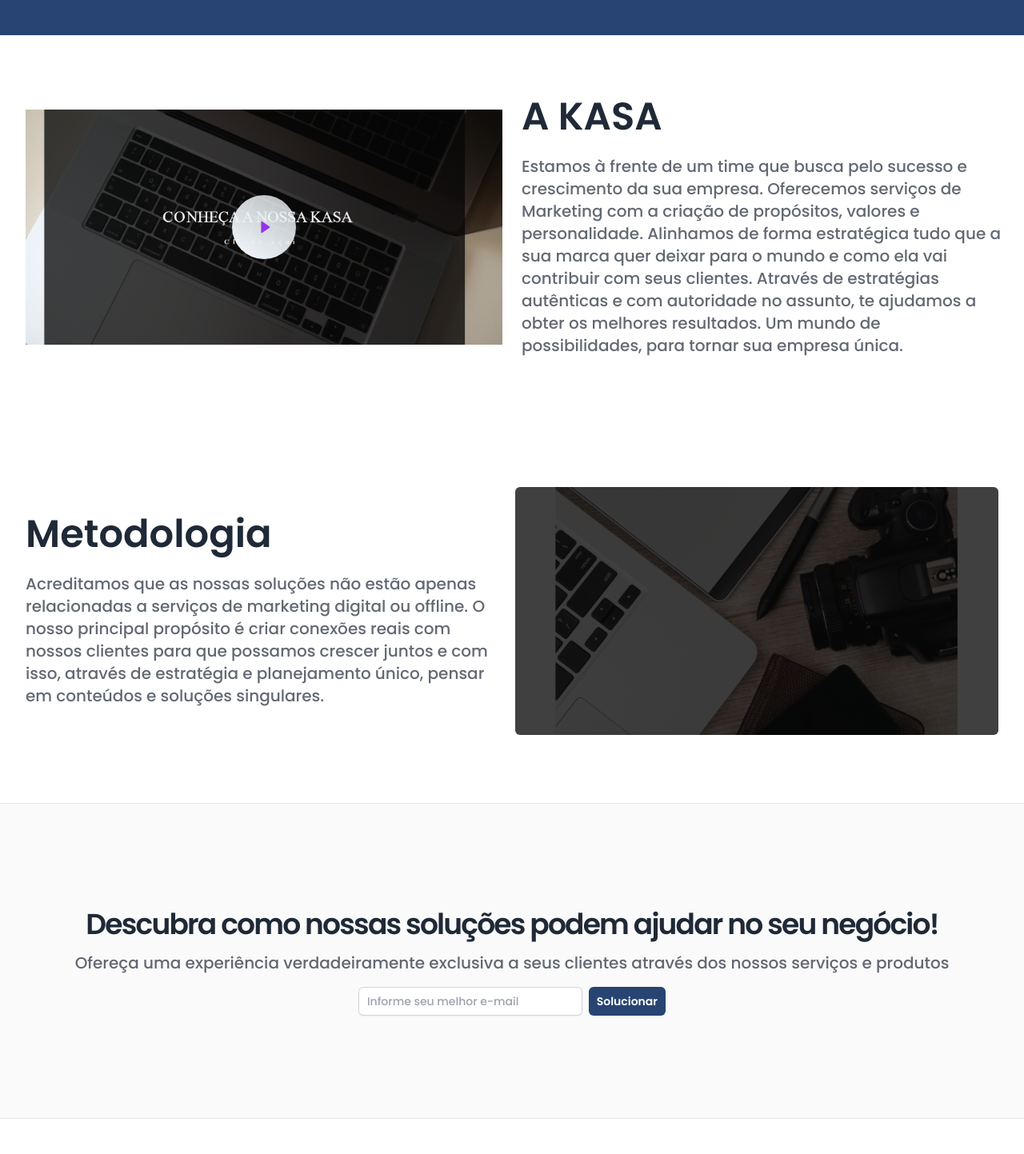
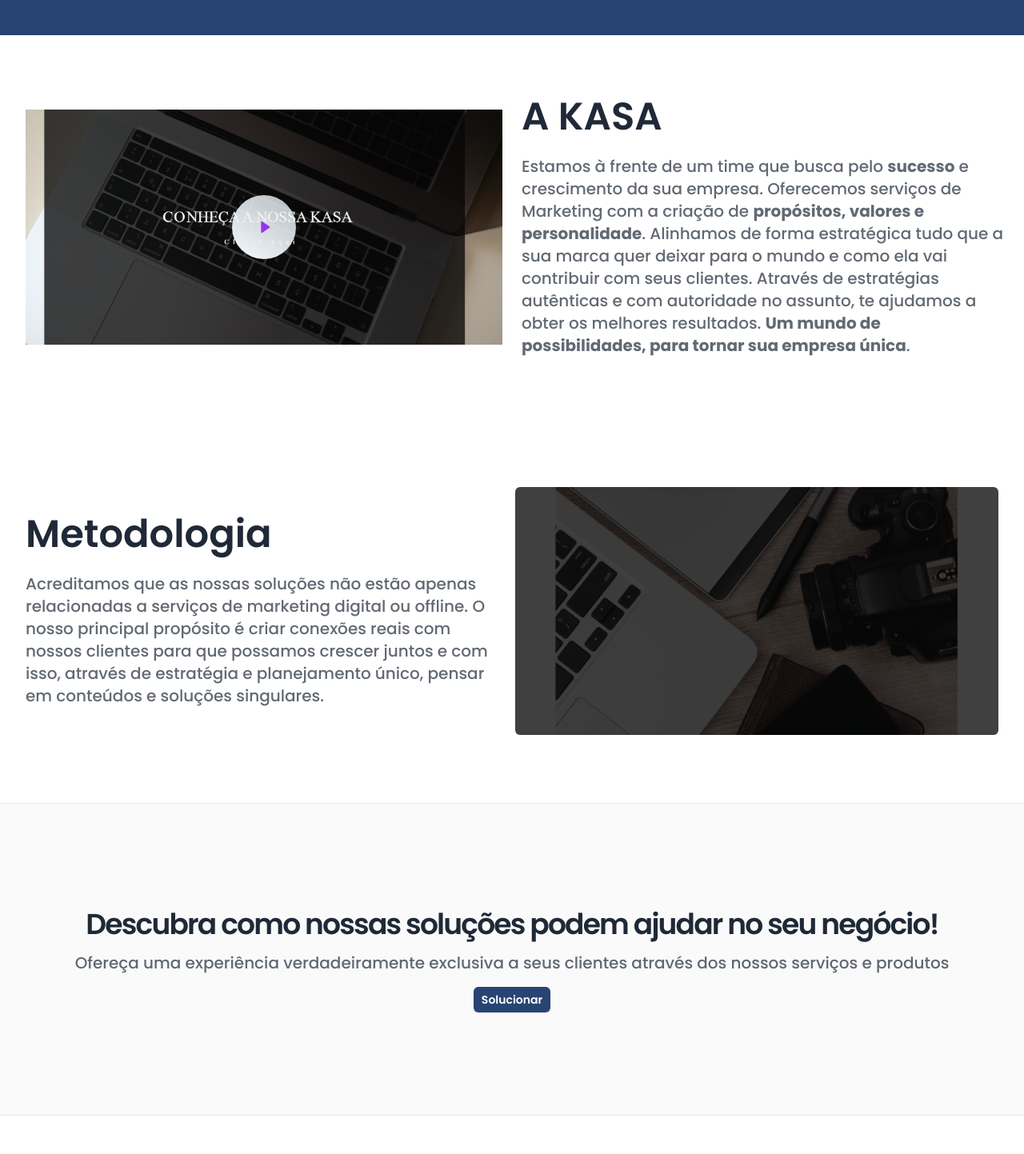
Before and after one commit to MichelManarin/kasa-branding-landing-page, a Next.js app: page / in a window 1280 px wide. Shown: the part 692-2135 px from the top of the page at 80% size. Built offline with nearby package versions, Linux system fonts and the light colour scheme.

Commit message:
fix: change get email and some styiles

```diff
--- a/src/app/components/section-explain-problem.tsx
+++ b/src/app/components/section-explain-problem.tsx
@@ -25,10 +25,10 @@ export function SectionExplainProblem() {
               A KASA
             </h1>
             <h3 className="text-xl font-medium text-gray-800 text-opacity-70">
-              Estamos à frente de um time que busca pelo sucesso e crescimento da sua empresa.
-              Oferecemos serviços de Marketing com a criação de propósitos, valores e personalidade.
+              Estamos à frente de um time que busca pelo <b>sucesso</b> e crescimento da sua empresa.
+              Oferecemos serviços de Marketing com a criação de <b>propósitos, valores e personalidade</b>.
               Alinhamos de forma estratégica tudo que a sua marca quer deixar para o mundo e como ela vai contribuir com seus clientes.
-              Através de estratégias autênticas e com autoridade no assunto, te ajudamos a obter os melhores resultados. Um mundo de possibilidades, para tornar sua empresa única.
+              Através de estratégias autênticas e com autoridade no assunto, te ajudamos a obter os melhores resultados. <b>Um mundo de possibilidades, para tornar sua empresa única</b>.
             </h3>
           </div>
         </GridContainer>
--- a/src/app/components/section-get-lead.tsx
+++ b/src/app/components/section-get-lead.tsx
@@ -16,21 +16,23 @@ export function SectionGetLead() {
               </p>
             </div>
             <div className="mx-auto w-full max-w-sm space-y-2">
-              <form className="flex space-x-2">
-                <input
+              <form className="text-center">
+                {/* <input
                   type="email"
                   name="email"
                   id="email"
                   className="block w-full rounded-md border-0 py-1.5 text-gray-900 shadow-sm ring-1 ring-inset ring-gray-300 placeholder:text-gray-400 focus:ring-2 focus:ring-inset focus:ring-indigo-600 sm:text-sm sm:leading-6"
                   placeholder="   Informe seu melhor e-mail"
                   aria-describedby="email-description"
-                />
+                /> */}
+                <a href="https://api.whatsapp.com/send?phone=555191773532">
                   <button
                     type="button"
                     className="rounded-md bg-color-background px-2.5 py-1.5 text-sm font-semibold text-white shadow-sm hover:bg-black"
                   >
                     Solucionar
                   </button>
+                </a>
               </form>
             </div>
           </div>
```
Lines whose indentation alone changed are shown as unchanged.
